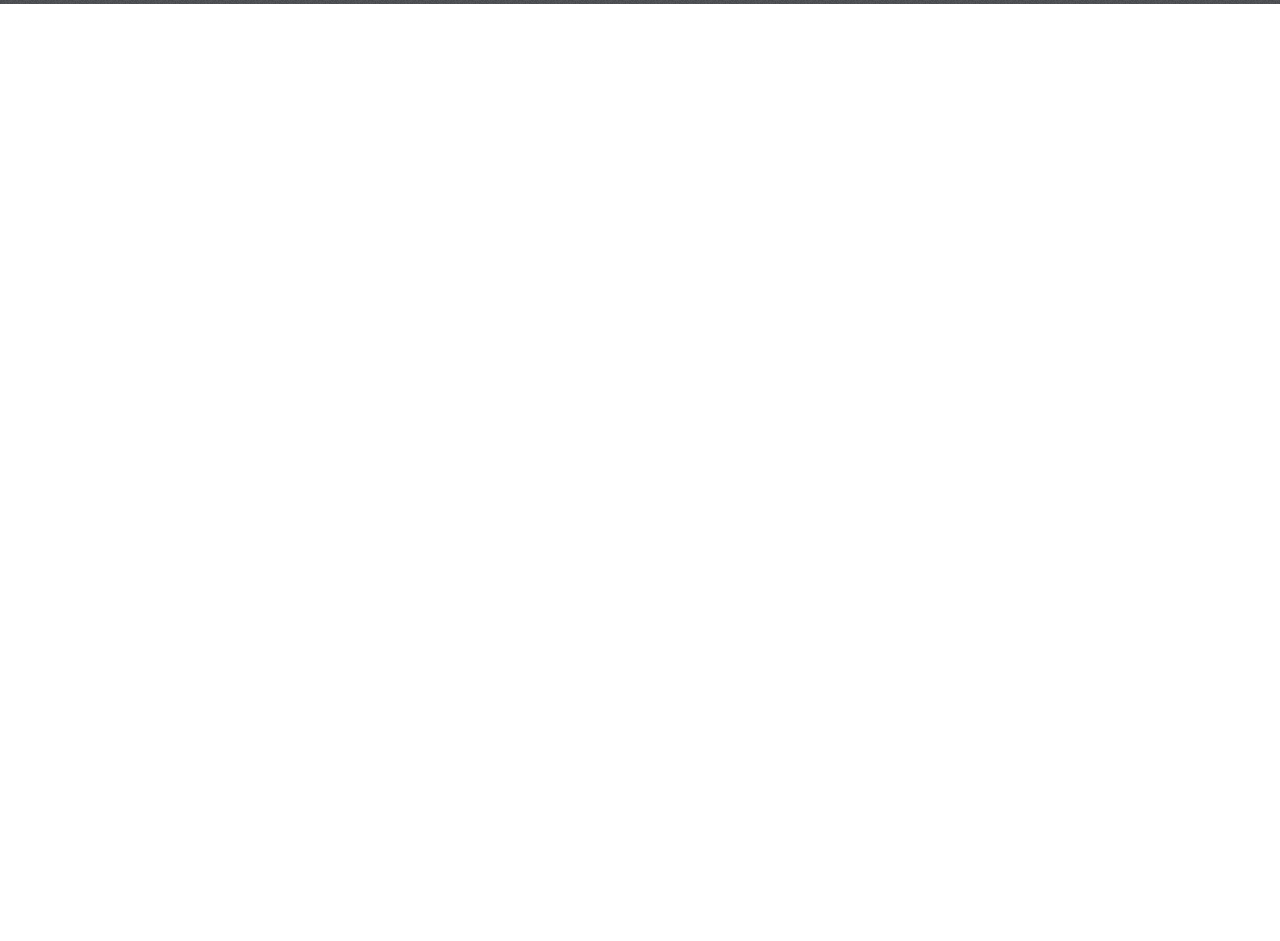
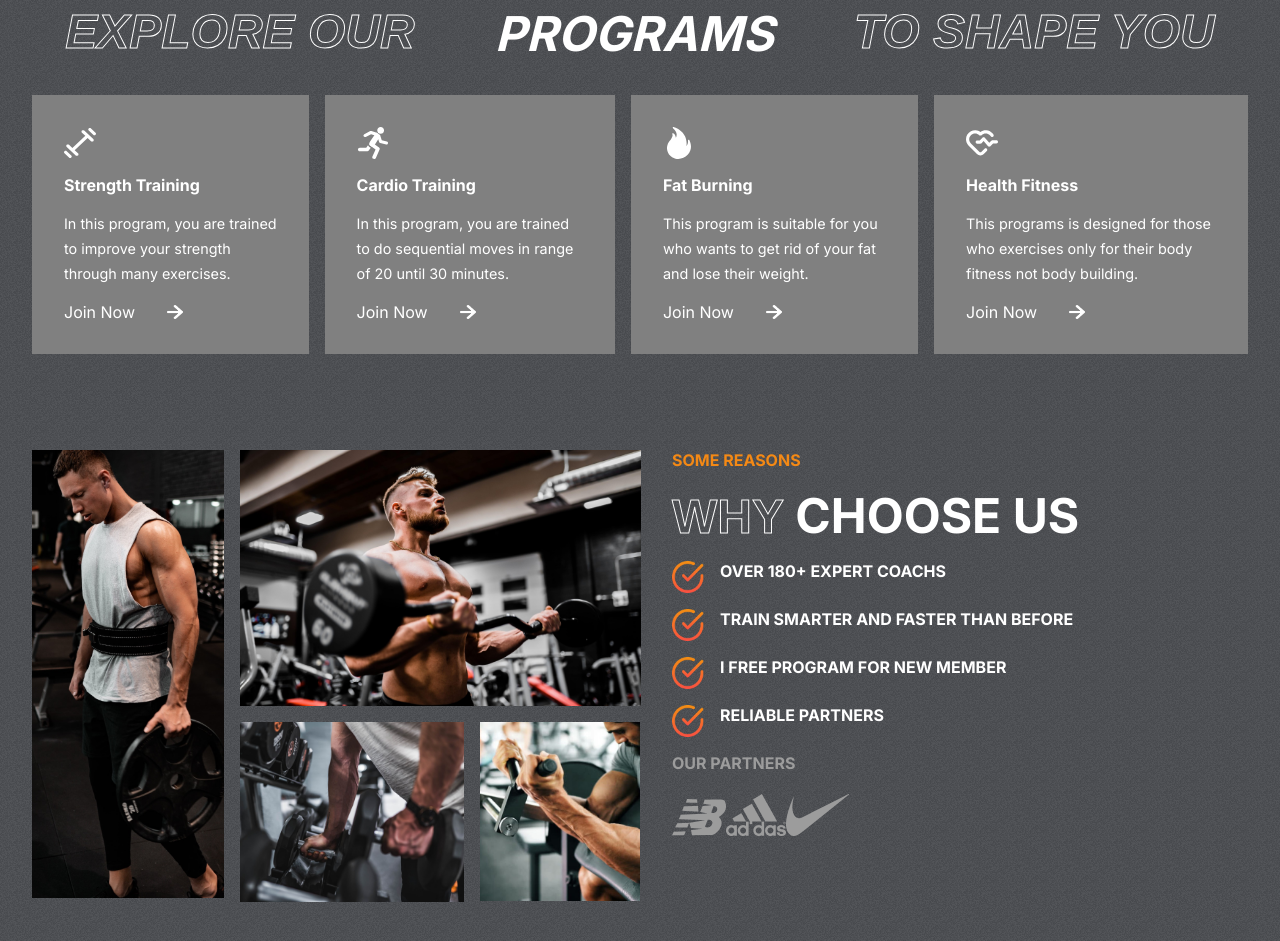
Before and after one commit to ademibowale/Fitness_Club, a React (Create React App) app in the folder fitness-app/: page / in a window 1280 px wide. Shown: the part 819-1760 px from the top of the page. Before the commit the page ends 823 px from the top, so only its background shows below. Built offline with nearby package versions, Linux system fonts and the light colour scheme.

Commit message:
implement programe page and styled to fit all screen size

```diff
--- a/fitness-app/src/App.js
+++ b/fitness-app/src/App.js
@@ -1,12 +1,15 @@
 import './App.css';
 import Hero from './components/Hero/Hero';
-import programs from './components/programes/programs';
+import Programs from './components/Program/Programs';
+import Reasons from './components/Reasons/Reasons';
 
 function App() {
   return (
     <div className="App">
         <Hero/>
-        <programes/>
+        <Programs/>
+        <Reasons/>
+
     </div>
   );
 }
--- /dev/null
+++ b/fitness-app/src/components/Program/Program.css
@@ -0,0 +1,69 @@
+.programs{
+    display: flex;
+    flex-direction: column;
+    gap: 2rem;
+    padding: 0 2rem;
+
+}
+
+.programs-header{
+    display: flex;
+    gap: 5rem;
+    font-weight: bold;
+    font-size: 3rem;
+    justify-content: center;
+    color: white;
+    text-transform: uppercase;
+    font-style:italic ;
+}
+
+.programs-calories{
+    display: flex;
+    gap: 1rem;
+    }
+
+.category{
+ display: flex;
+ flex-direction: column;
+ background-color: gray;
+ padding: 2rem;
+ gap: 1rem;
+ color: white;
+ justify-content: space-between;
+
+}
+
+.category >:nth-child(1){
+  width: 2rem;
+  height: 2rem;
+  fill :white;
+}
+
+.category >:nth-child(2){
+    font-size: 1rem;
+    font-weight: bold;
+  }
+
+  .category >:nth-child(3){
+    font-size: 0.9rem;
+    line-height:  25px;
+    }
+
+.join-now{
+    display: flex;
+    align-items: center;
+    gap: 2rem;
+
+}
+
+.join-now>img{
+    width: 1rem;
+
+}
+
+.category:hover{
+    cursor: pointer;
+    background: var(--planCard);
+
+
+}
--- /dev/null
+++ b/fitness-app/src/components/Program/Programs.jsx
@@ -0,0 +1,29 @@
+import React from 'react'
+import './Program.css'
+import {programsData} from '../../data/programsData'
+import RightArrow from '../../assets/rightArrow.png'
+
+const Programs = () => {
+  return (
+    <div className='programs'id='programs'>
+    <div className='programs-header'>
+    <span className='stroke-text'>Explore our</span>
+    <span>programs</span>
+    <span className='stroke-text'>to shape you </span>
+     </div>
+<div className='programs-calories'>
+  {programsData.map((program)=>(
+<div className='category'>
+      {program.image}
+      <span>{program.heading}</span>
+      <span>{program.details}</span>
+      <div className='join-now'><span>Join Now</span><img src={RightArrow} alt=''></img></div>
+    </div>
+
+))}
+</div>
+    </div>
+  )
+}
+
+export default Programs
--- /dev/null
+++ b/fitness-app/src/components/Reasons/Reasons.css
@@ -0,0 +1,81 @@
+.Reasons{
+    display: flex;
+    padding: 0 2rem ;
+    gap: 2rem;
+}
+
+.left-r>img{
+    object-fit: cover;
+
+}
+
+.left-r>:nth-child(1){
+    width: 12rem;
+    grid-row: 1/3;
+    height: 28rem;
+  }
+
+  .left-r>:nth-child(2){
+    width:auto;
+    height: 16rem;
+    grid-column: 2/4;
+ }
+
+ .left-r>:nth-child(3){
+    width:14rem;
+    grid-column: 2/3;
+    grid-row: 2;
+}
+
+.left-r>:nth-child(4){
+    width: 10rem;
+    grid-column: 3/4;
+    grid-row: 2;
+    height: 11.2rem;
+    }
+
+
+
+.left-r{
+    flex:1 1;
+    display: grid;
+    grid-template-columns: repeat(3,1fr);
+    gap: 1rem;
+    grid-auto-rows: 1fr;
+}
+
+.right-r{
+    flex: 1 1;
+    text-transform: uppercase;
+    gap: 1rem;
+    display: flex;
+    flex-direction: column;
+}
+
+.right-r>span{
+    font-weight:bold ;
+    color: var(--orange);
+  }
+
+  .right-r>div{
+    color: white;
+    font-size: 3rem;
+    font-weight: bold;
+  }
+
+.details-r{
+    display: flex;
+    flex-direction: column;
+    gap: 1rem;
+    }
+.details-r>div{
+    display: flex;
+    font-size: 1rem;
+    gap: 1rem;
+}
+
+.details-r>div>img{
+    width: 2rem;
+    height: 2rem;
+
+}
--- /dev/null
+++ b/fitness-app/src/components/Reasons/Reasons.jsx
@@ -0,0 +1,52 @@
+import React from 'react'
+import './Reasons.css'
+import image1 from "../../assets/image1.png";
+import image2 from "../../assets/image2.png";
+import image3 from "../../assets/image3.png";
+import image4 from "../../assets/image4.png";
+import addidas from "../../assets/adidas.png";
+import nike from "../../assets/nike.png";
+import nb from "../../assets/nb.png";
+import tick from "../../assets/tick.png";
+
+
+const Reasons = () => {
+  return (
+    <div className='Reasons' id='reasons'>
+    <div className='left-r'>
+        <img src={image1} alt="" />
+        <img src={image2} alt="" />
+        <img src={image3} alt="" />
+         <img src={image4} alt="" />
+    </div>
+    <div className='right-r'>
+    <span>Some Reasons</span>
+    <div>
+        <span className='stroke-text'>Why</span>
+        <span> Choose Us</span>
+    </div>
+    <div className='details-r'>
+
+    <div><img src={tick} alt=''></img><span>OVER 180+ EXPERT COACHS</span></div>
+
+    <div><img src={tick}alt=''/><span>TRAIN SMARTER AND FASTER THAN BEFORE </span></div>
+
+    <div><img src={tick}alt=''/><span>I FREE PROGRAM FOR NEW MEMBER</span></div>
+
+    <div><img src={tick}alt=''/><span>RELIABLE PARTNERS</span></div>
+
+    </div>
+    <span style={{color:'var(--gray)',
+    fontweight:'normal',}}>OUR PARTNERS</span>
+    <div className='partners'>
+        <img src={nb} alt="Nike" />
+        <img src={addidas} alt="addidas" />
+        <img src={nike} alt="nike" />
+
+    </div>
+    </div>
+    </div>
+  )
+}
+
+export default Reasons
```
